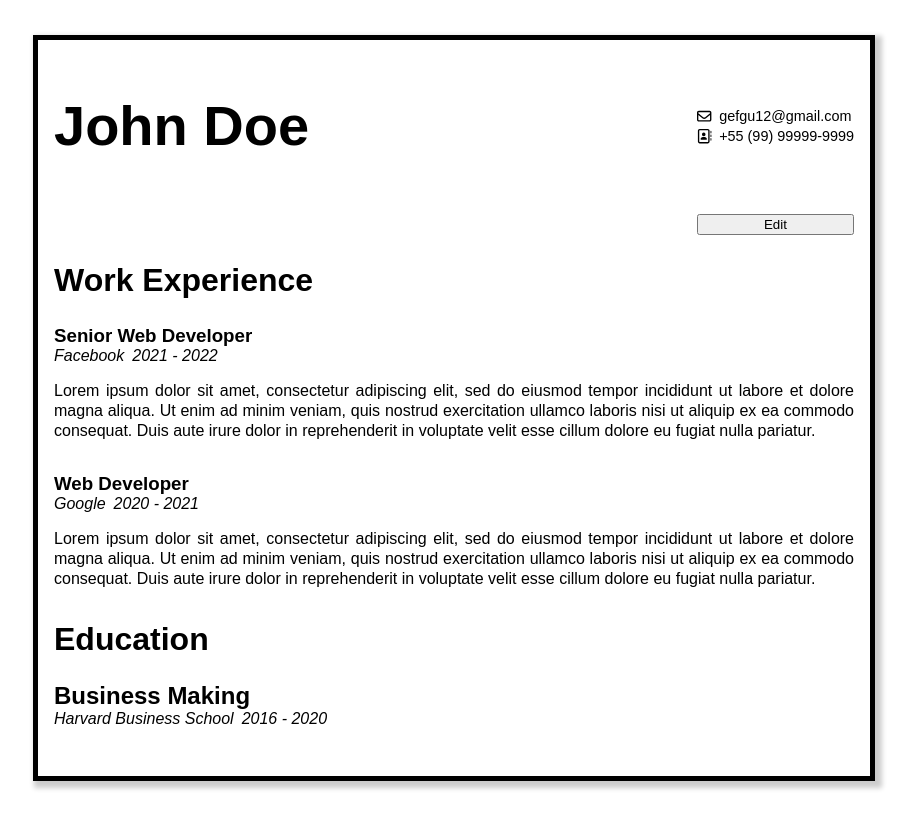
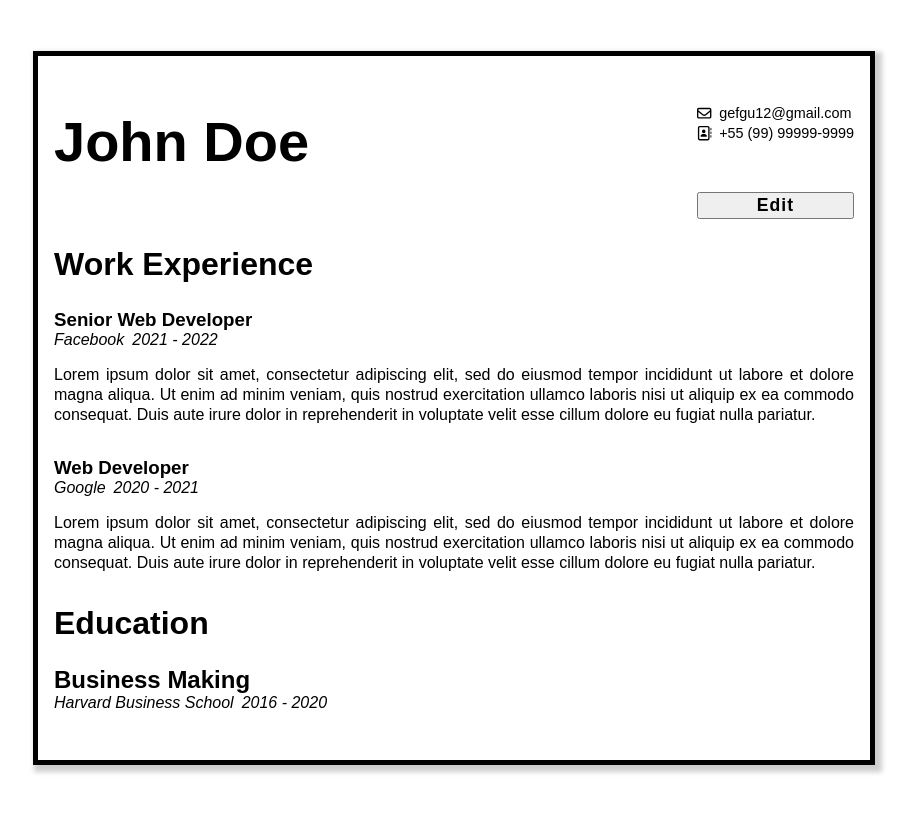
Before and after one commit to gefgu/cv-application, a React (Create React App) app: page / in a window 1280 px wide. Shown: the whole page, without its empty margins (186-1101 px from the left). Built offline with nearby package versions, Linux system fonts and the light colour scheme.

Commit message:
Add button styling

```diff
--- a/src/styles/general.css
+++ b/src/styles/general.css
@@ -13,6 +13,7 @@
 .general-data #name {
   font-size: 3.5rem;
   font-weight: bold;
+  margin-bottom: 0;
 }
 
 .general-data #name {
@@ -36,4 +37,7 @@ form .contact-info {
 
 .general-data button {
   grid-column-start: 2;
+  letter-spacing: 1px;
+  font-weight: bold;
+  font-size: 1.1rem;
 }
```
